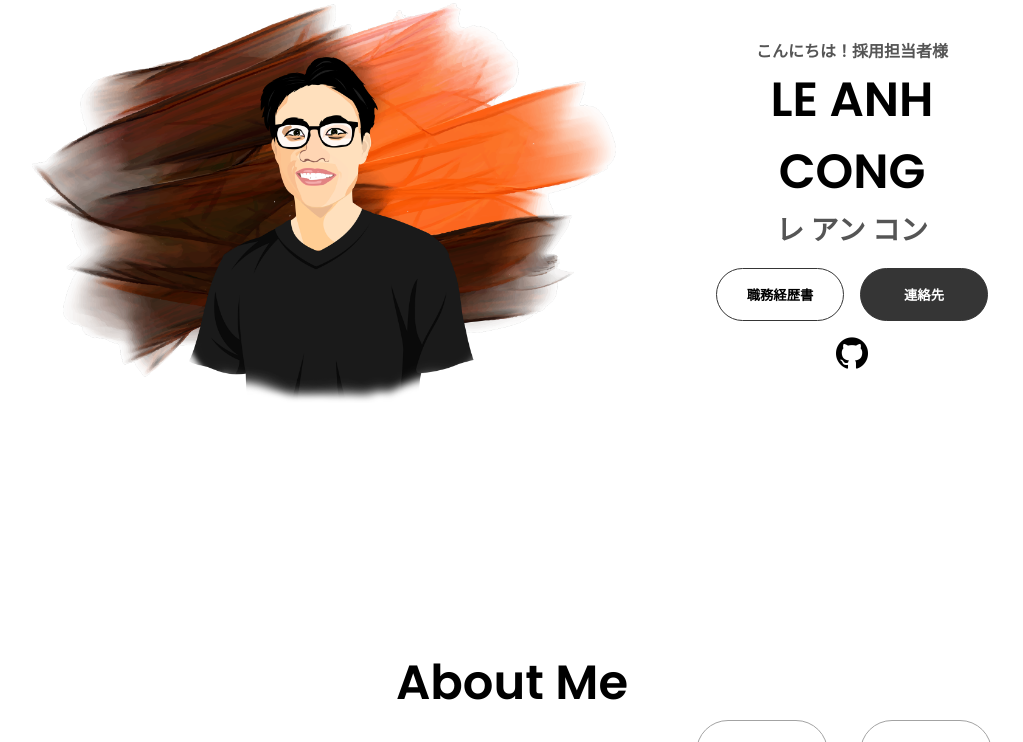
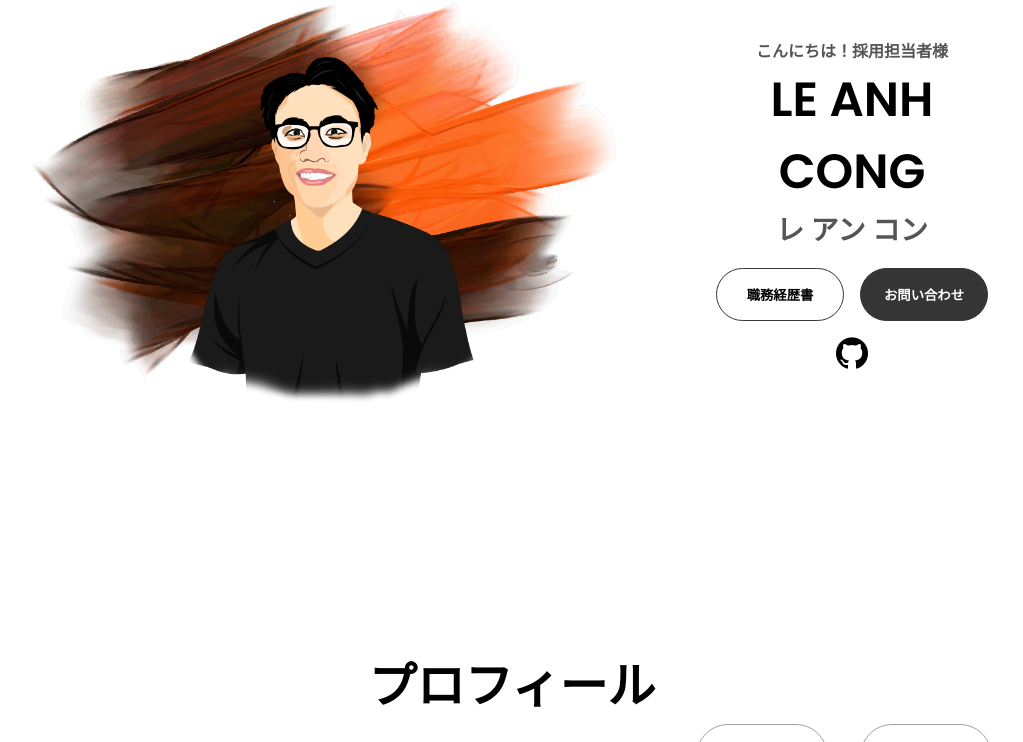
Before and after one commit to lcong4225/portfolio-game, a plain HTML site: page index.html in a window 1280 px wide. Shown: the part 281-1023 px from the top of the page, without its empty margins (128-1151 px from the left). Drawn offline with Linux system fonts and the light colour scheme.

Commit message:
Update index.html

```diff
--- a/index.html
+++ b/index.html
@@ -52,7 +52,7 @@
           職務経歴書
           </button>
           <button class="btn btn-color-1" onclick="location.href='./#contact'">
-            連絡先
+            お問い合わせ
           </button>
         </div>
         <div id="socials-container">
@@ -68,7 +68,7 @@
     </section>
     <section id="about">
 
-      <h1 class="title">About Me</h1>
+      <h1 class="title">プロフィール</h1>
       <div class="section-container">
         <div class="section__pic-container">
           <img
@@ -117,7 +117,7 @@
     </section>
     <section id="experience">
 
-      <h1 class="title">Experience</h1>
+      <h1 class="title">職務経験</h1>
       <div class="experience-details-container">
         <div class="about-containers">
         <!-- Ex1 -->
@@ -256,7 +256,7 @@
     </section>
     <section id="projects">
 
-      <h1 class="title">Game Projects</h1>
+      <h1 class="title">ゲームプロジェクト</h1>
       <div class="experience-details-container">
         <div class="about-containers">
           <div class="details-container color-container">
@@ -336,7 +336,7 @@
     </section>
     <section id="contact">
 
-      <h1 class="title">連絡先</h1>
+      <h1 class="title">お問い合わせ</h1>
       <div class="contact-info-upper-container">
         <div class="contact-info-container">
           <img
```
